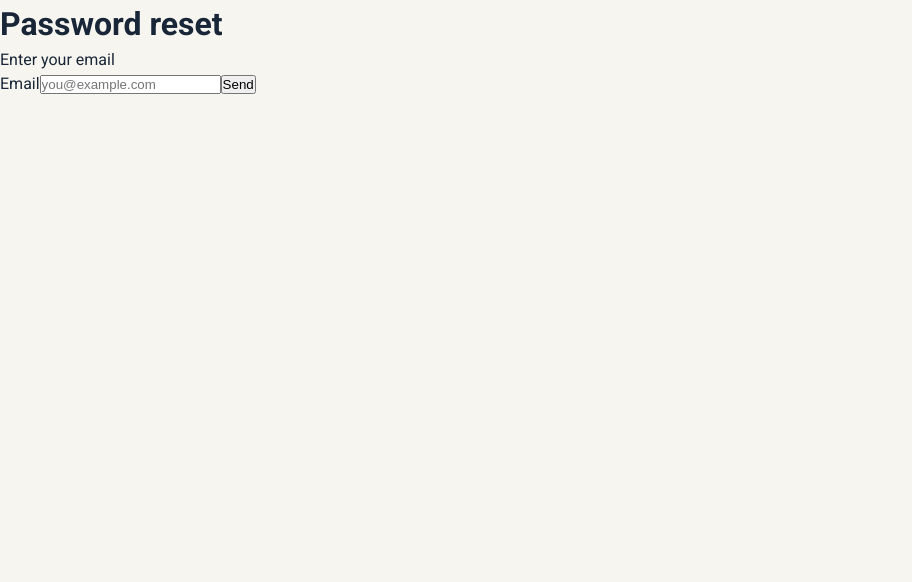
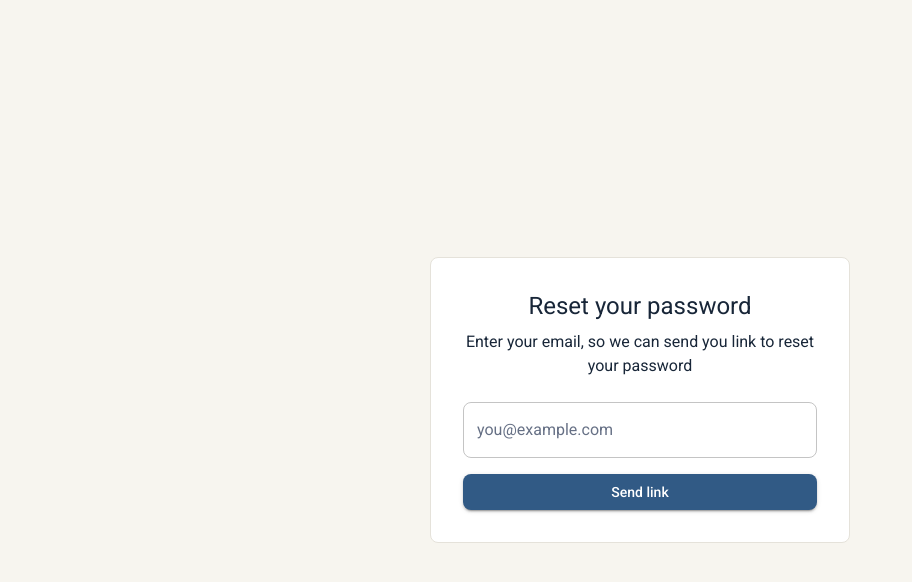
Before and after one commit to ahmedelkhalifa/Sprintory_Frontend, a React (Vite) app: page /reset in a window 1280 px wide. Shown: the top 582 px of the page, without its empty margins (0-912 px from the left). Built offline with nearby package versions, Linux system fonts and the light colour scheme; no server answers.

Commit message:
style reset page card with MUI

```diff
--- a/src/pages/auth/ResetPage.jsx
+++ b/src/pages/auth/ResetPage.jsx
@@ -1,14 +1,31 @@
+import { Box, Card, Typography, TextField, Button} from "@mui/material";
 function ResetPage(){
     return(
-        <div className="card">
-            <h1>Password reset</h1>
-            <p>Enter your email</p>
-            <form>
-                <label>Email</label>
-                <input required type="email" placeholder="you@example.com" />
-                <button type="submit">Send</button>
-            </form>
-        </div>
+        <Box sx={{
+            alignItems: "center",
+            bgcolor: "background.default",
+            display: "flex",
+            justifyContent: "center",
+            minHeight: "100vh",
+        }}>
+            <Card sx={{
+                width: "100%",
+                maxWidth: 420,
+                p: 4,
+                textAlign: "center",
+            }}>
+            <Typography variant="h5" fontWeight={700}>
+                Reset your password
+            </Typography>
+                <Typography color="text.secondary" sx={{mt: 1,mb: 3,}}>
+                    Enter your email, so we can send you link to reset your password
+                </Typography>
+                <TextField label="you@example.com" type="email" fullWidth />
+                <Button variant="contained" fullWidth sx={{mt: 2}}>
+                    Send link
+                </Button>
+            </Card>
+        </Box>
     );
 }
 export default ResetPage;
```
